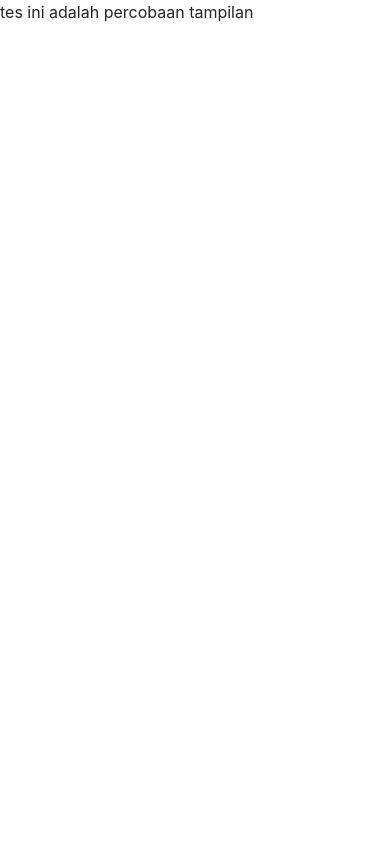
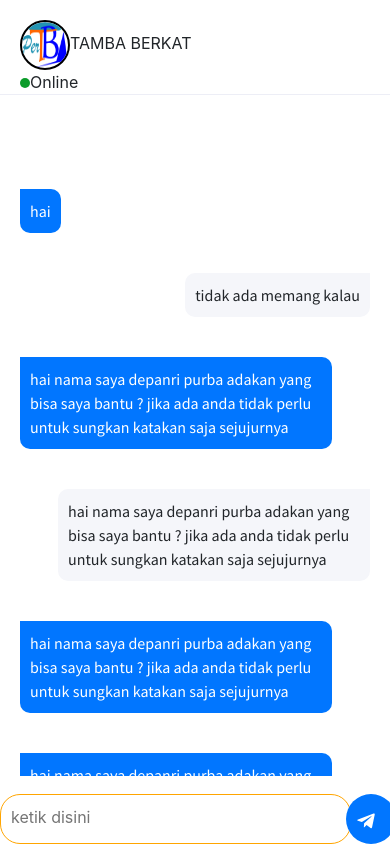
Before and after one commit to depanripurba/TambaBerkat, a React (Create React App) app: page /ChatMobile in a window 390 px wide. Built offline with nearby package versions, Linux system fonts and the light colour scheme.

Commit message:
membaguskan tampilan chat yang suport dengan mobile

```diff
--- a/src/componen/ChatMobile/index.js
+++ b/src/componen/ChatMobile/index.js
@@ -1,7 +1,45 @@
 import React, {Fragment} from 'react'
+import firebase from '../../Config/Firebase'
 import {Helmet} from "react-helmet"
+import { FaTelegramPlane } from "react-icons/fa";
 import "./style.css"
+import gambar from "./tb.png"
 class Index extends React.Component{
+
+    realtimedatabase = (e)=>{
+        const database = firebase.database()
+        let useridbaru = localStorage.getItem('user')
+         database.ref('chat/' + useridbaru).push({
+              id: "me",
+              pesan: this.state.pesan,
+              jam: new Date().getHours(),
+              menit:new Date().getMinutes(),
+              tanggal: new Date().getDate(),
+              bulan: new Date().getMonth(),
+              tahun: new Date().getFullYear()
+            })
+      }
+
+    change = (e)=>{
+        this.setState({
+            [e.target.name] :  e.target.value
+          })
+          e.target.style.height = "auto"
+          e.target.style.height = e.target.scrollHeight + "px"
+      }
+
+
+    clicked = (e)=>{
+        if(e.key === 'Enter'){
+        this.realtimedatabase()
+        this.props.upchat(null)
+        e.target.placeholder="ketik disini.."
+        e.target.value = ""
+        e.target.focus()
+        e.target.style.height = "auto"
+        e.preventDefault()
+        }
+      }
     render(){
         return(
             <Fragment>
@@ -10,10 +48,40 @@ class Index extends React.Component{
             </Helmet>
                 <div className="containermobile" >
                     <div className="left-side" >
-                        tes ini adalah percobaan tampilan
+                       <div className="top-header" >
+                            <div className="online" ><img className="logotb" src={gambar} alt="tamba berkat" /></div>
+                            <div className="jarak" >Online</div>
+                        </div>
+                        <div className="center-content" >
+                            <div className="me-chat" >
+                            hai
+                            </div>
+                            <div className="your-chat" >
+                                tidak ada memang kalau
+                            </div>
+                            <div className="me-chat" >
+                            hai nama saya depanri purba adakan yang bisa saya bantu ? jika ada anda tidak perlu untuk sungkan katakan saja sejujurnya
+                            </div>
+                            <div className="your-chat" >
+                            hai nama saya depanri purba adakan yang bisa saya bantu ? jika ada anda tidak perlu untuk sungkan katakan saja sejujurnya
+                            </div>
+                            <div className="me-chat" >
+                            hai nama saya depanri purba adakan yang bisa saya bantu ? jika ada anda tidak perlu untuk sungkan katakan saja sejujurnya
+                            </div>
+                            <div className="me-chat" >
+                            hai nama saya depanri purba adakan yang bisa saya bantu ? jika ada anda tidak perlu untuk sungkan katakan saja sejujurnya
+                            </div>
+                            <div className="me-chat" >
+                            hai nama saya depanri purba adakan yang bisa saya bantu ? jika ada anda tidak perlu untuk sungkan katakan saja sejujurnya
+                            </div>
+                        </div>
+                        <div className="bottom-footer" >
+                            <textarea rows="1" className="textarea" name="pesan" onChange={(e)=>this.change(e)} onKeyPress = {(e)=>this.clicked(e)}  placeholder="ketik disini" />
+                           <div className="lingkaran" ><FaTelegramPlane /></div>
+                        </div>
                     </div>
                      <div className="right-side" >
-                        ini adalah percobaan tampilan dua
+                       <h2>FORUM TANYA JAWAB</h2>
                    </div>
 
                 </div>
--- a/src/componen/ChatMobile/style.css
+++ b/src/componen/ChatMobile/style.css
@@ -1,6 +1,6 @@
-.containermobile{
+@import url('https://fonts.googleapis.com/css2?family=Source+Sans+Pro&display=swap');
 
-}
+
 .right-side{
     display: fixed;
     position: absolute;
@@ -9,9 +9,67 @@
     width: 30%;
     top: 0;
     background: #F5F6FA;
+    vertical-align: center;
+    text-align: center;
 
 }
+h2{
+    position: relative;
+    top: 40%;
+}
+.logotb{
+    border: 2px solid black;
+    width: 50px;
+    height: 50px;
+    border-radius: 100%;
+    margin-left: 20px;
+}
+.online{
+    margin-top: 20px;
+}
+.online::after{
+    content: "TAMBA BERKAT";
+}
 
+.jarak{
+    margin-left: 20px;
+}
+.jarak::before{
+    content: "";
+    display: inline-block;
+    background: rgb(11, 156, 42);
+    width: 10px;
+    height: 10px;
+    border-radius: 100%;
+}
+.center-content{
+    font-family: 'Source Sans Pro', sans-serif;
+    display: grid;
+    overflow-y: auto;
+    position: absolute;
+    top: 20%;
+    bottom: 8%;
+    right: 0;
+}
+.me-chat{
+    padding: 10px;
+    max-width: 50%;
+    border-radius: 10px;
+    border-top-left-radius: 0;
+    background: #0176FF;
+    margin: 20px;
+    justify-self: left;
+    color: white;
+}
+.your-chat{
+    border-radius: 10px;
+    border-top-right-radius: 0;
+    padding: 10px;
+    max-width: 50%;
+    margin: 20px;
+    background: #F5F6FA;
+    justify-self: right;
+}
 .left-side{
     display: fixed;
     position: absolute;
@@ -19,6 +77,38 @@
     right: 0;
     width: 70%;
     top: 0;
+
+}
+.top-header{
+    border-bottom: 1px solid #EDEEF6;
+    position: absolute;
+    display: fixed;
+    left: 0;
+    right: 0;
+    top: 0;
+}
+.bottom-footer{
+    position: absolute;
+    display: fixed;
+    bottom: 0;
+    right: 0;
+    width: 100%;
+    display: grid;
+    grid-template-columns: 90% 10%;
+}
+.lingkaran{
+    align-self: center;
+    justify-self: center;
+    padding: 10px;
+    border-radius: 100%;
+    width: 50px;
+    min-width: 30px;
+    min-height: 30px;
+    height: 50px;
+    cursor: pointer;
+    background: #0176FF;
+    font-size: 20px;
+    color: white;
 }
 
 @media only screen and (max-width: 1000px) {
@@ -30,4 +120,11 @@
     width: 100%;
 }
 
+.me-chat{
+    max-width: 80%;
 }
+.your-chat{
+    max-width: 80%;
+}
+
+}
--- a/src/style.css
+++ b/src/style.css
@@ -1,21 +1,20 @@
 /* width */
 ::-webkit-scrollbar {
   width: 10px;
+  height: 20px;
 }
 
 /* Track */
 ::-webkit-scrollbar-track {
-  box-shadow: inset 0 0 5px grey;
-  border-radius: 5px;
+  display: none;
 }
 
 /* Handle */
 ::-webkit-scrollbar-thumb {
-  background: orange;
-  border-radius: 5px;
+  background: rgba(151, 136, 136,0.3);
 }
 
 /* Handle on hover */
 ::-webkit-scrollbar-thumb:hover {
-  background: #b30000;
+  background: rgb(151, 136, 136);
 }
```
Also changed, not shown: src/componen/ChatMobile/tb.png (added), src/componen/Child/KotakChatClient/index.js (line endings or trailing spaces).
